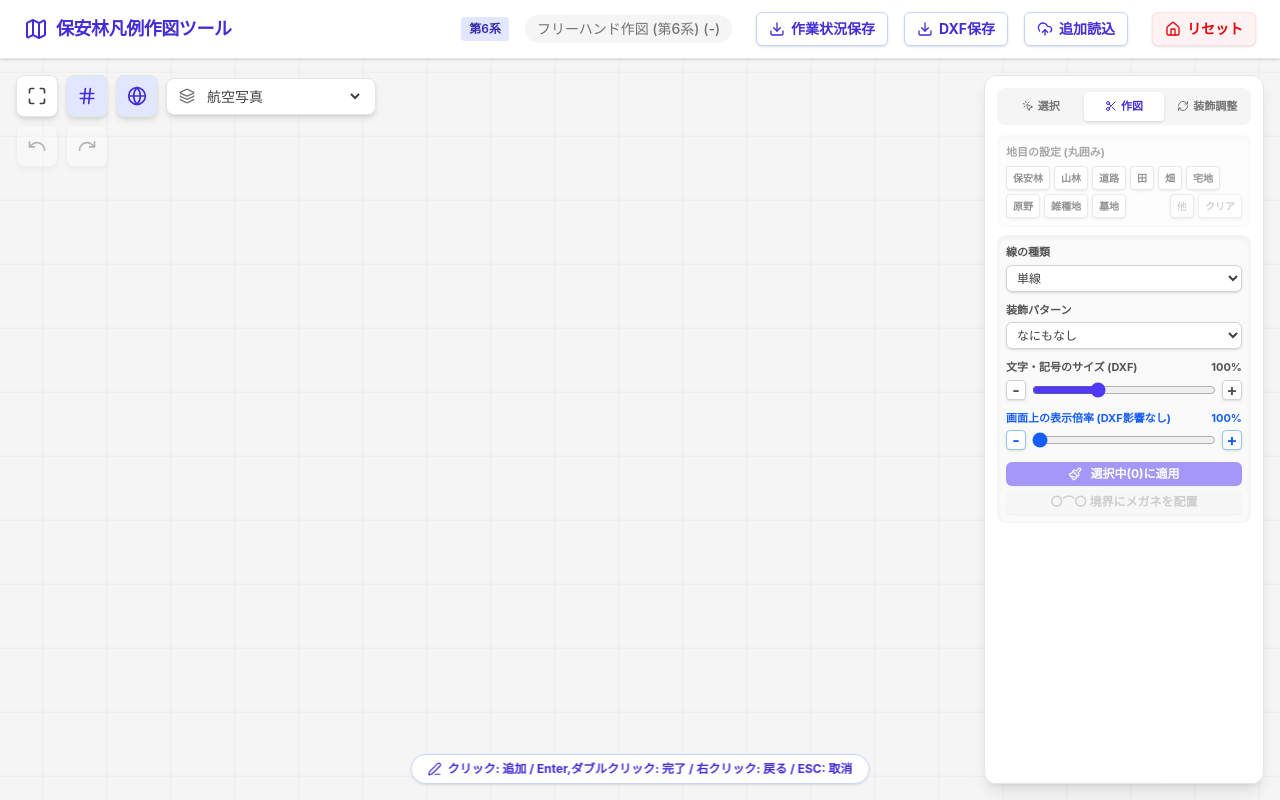
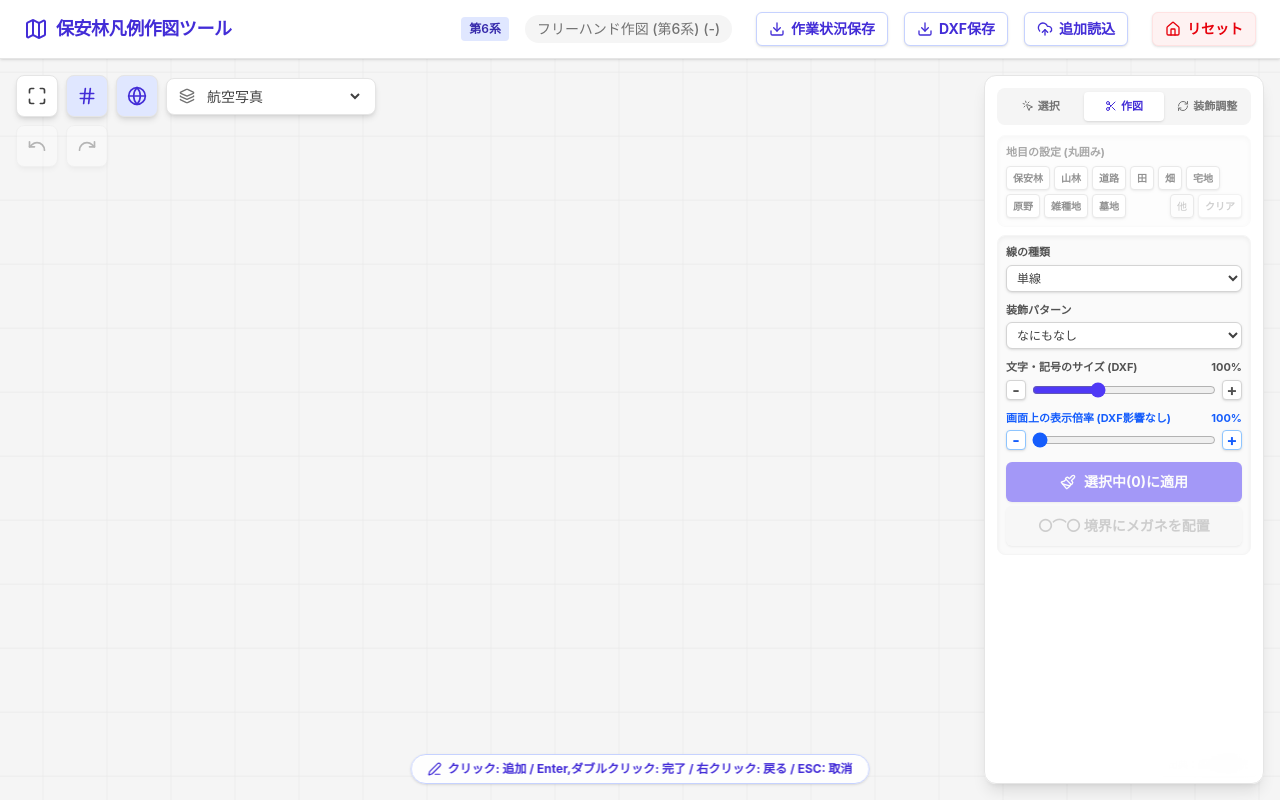
Before and after one commit to Kojiro-Nakamura/hoanrin-hanrei-sakuzu, a React (Vite) app: page / in a window 1280 px wide. Both pictures are taken after a click on the button "新規作図開始". Built offline with nearby package versions, Linux system fonts and the light colour scheme.

Commit message:
Make apply and megane buttons taller

```diff
--- a/src/components/ToolPanel.jsx
+++ b/src/components/ToolPanel.jsx
@@ -74,14 +74,14 @@ export const ToolPanel = ({ mode, setMode, selectedPolygons, polygons, appliedGr
         </div>
 
         <div className={`flex flex-col gap-1 mt-1.5 transition-opacity ${selectedPolygons.length === 0 ? 'opacity-50 pointer-events-none' : ''}`}>
-          <button onClick={() => onApplyStyle(selectedLineStyle, selectedDecoPattern)} className="w-full bg-indigo-600 hover:bg-indigo-700 text-white font-bold text-xs py-1 px-4 rounded-md transition-colors flex items-center justify-center gap-2 shadow-sm active:scale-[0.98]">
-            <Paintbrush className="w-3.5 h-3.5" /> 選択中({selectedPolygons.length})に適用
+          <button onClick={() => onApplyStyle(selectedLineStyle, selectedDecoPattern)} className="w-full bg-indigo-600 hover:bg-indigo-700 text-white font-bold text-sm py-2.5 px-4 rounded-md transition-colors flex items-center justify-center gap-2 shadow-sm active:scale-[0.98]">
+            <Paintbrush className="w-4 h-4" /> 選択中({selectedPolygons.length})に適用
           </button>
 
           <button
             onClick={onApplyMegane}
             disabled={selectedPolygons.length < 2}
-            className={`w-full font-bold text-xs py-1 px-4 rounded-md transition-colors flex items-center justify-center gap-2 shadow-sm ${selectedPolygons.length < 2 ? 'bg-neutral-100 text-neutral-400 cursor-not-allowed' : 'bg-indigo-100 hover:bg-indigo-200 text-indigo-700'}`}>
+            className={`w-full font-bold text-sm py-2.5 px-4 rounded-md transition-colors flex items-center justify-center gap-2 shadow-sm ${selectedPolygons.length < 2 ? 'bg-neutral-100 text-neutral-400 cursor-not-allowed' : 'bg-indigo-100 hover:bg-indigo-200 text-indigo-700'}`}>
             〇⌒〇 境界にメガネを配置
           </button>
         </div>
```
